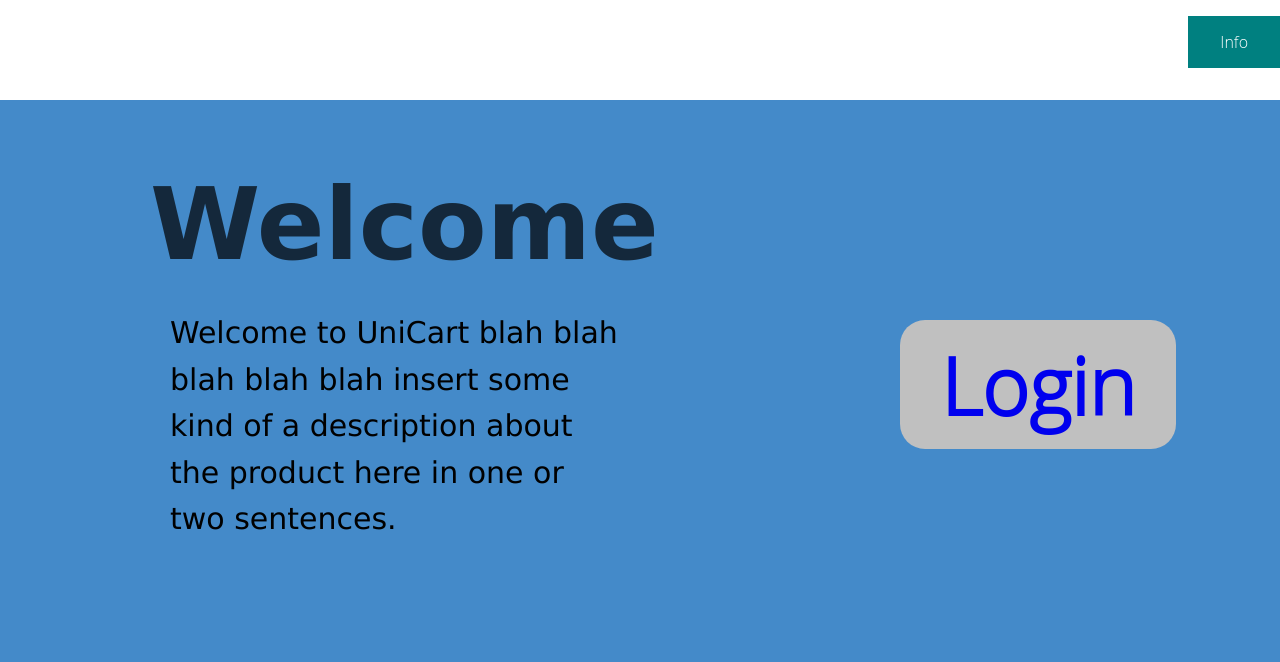
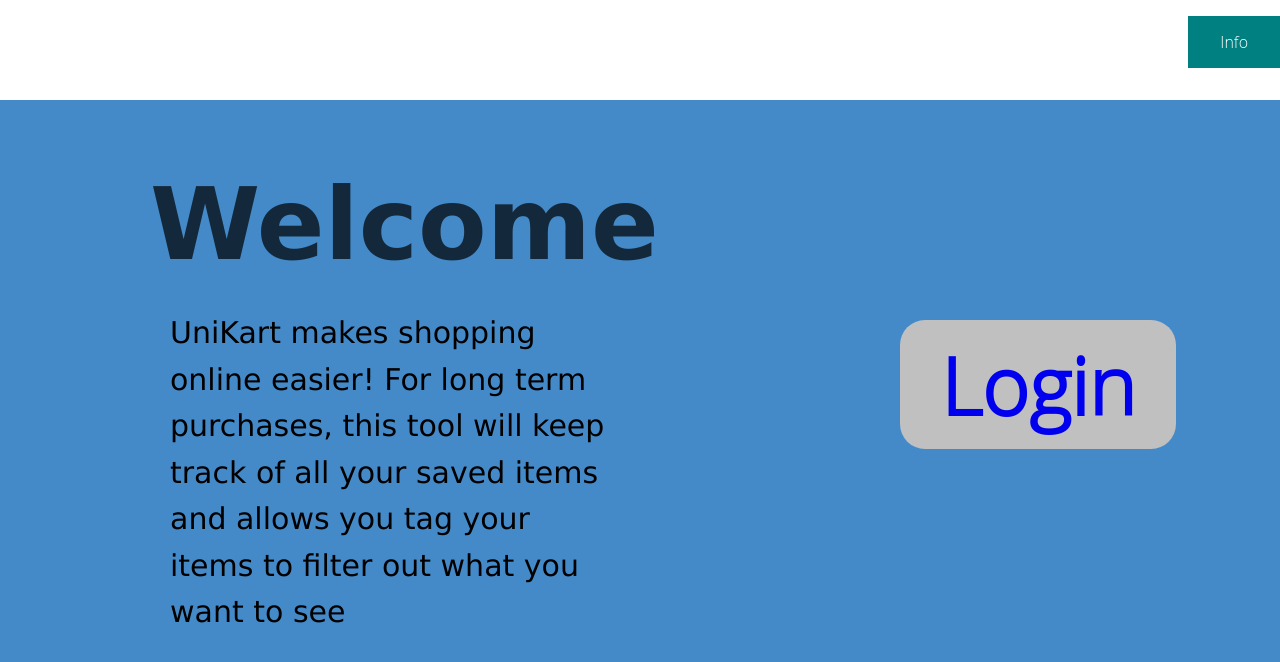
Before and after one commit to Kevin-Taha/UniKart, a Python web app: template unicart/templates/mainPage.html in a window 1280 px wide. Shown: the top 662 px of the page. Run offline with Jinja, Linux system fonts and the light colour scheme; the template is opened without the code that fills it, so the values that code supplies are empty; some libraries are stand-ins or nearby versions.

Commit message:
userPage

```diff
--- a/unicart/templates/mainPage.html
+++ b/unicart/templates/mainPage.html
@@ -14,9 +14,7 @@
     <div id = "welcometext">
       <h1 id = "loginbutton"> <a style="text-decoration:none;" href = "login"> Login </a></h1>
       <h1 id = "welcome"> Welcome </h1>
-      <p id = "intromessage"> Welcome to UniCart blah blah blah blah blah
-      insert some kind of a description about the product here in one or two
-    sentences. </p>
+      <p id = "intromessage"> UniKart makes shopping online easier! For long term purchases, this tool will keep track of all your saved items and allows you tag your items to filter out what you want to see</p>
 
     </div>
 
```
Also changed, not shown: 1 other file.
